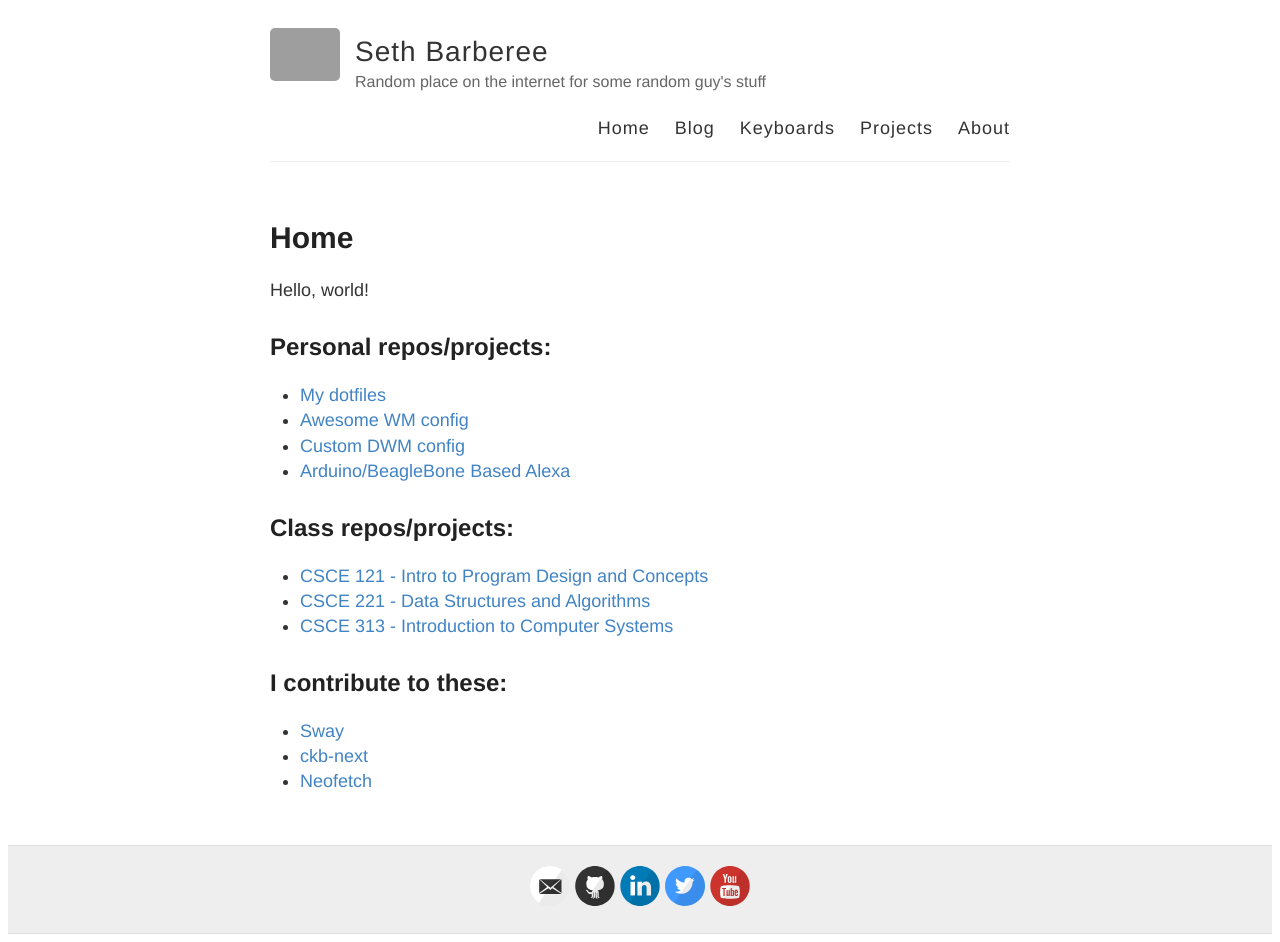
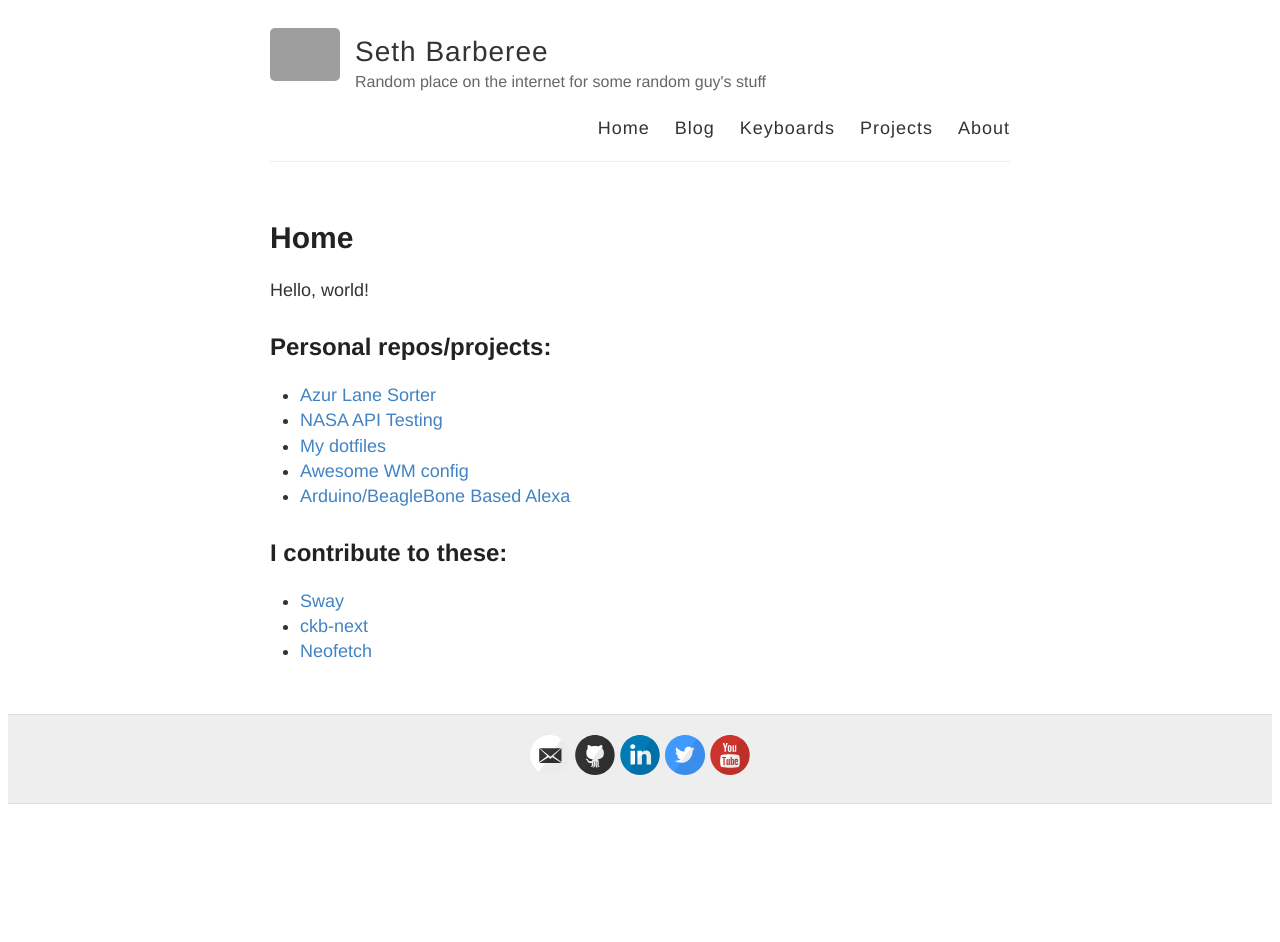
Before and after one commit to SethBarberee/sethbarberee.github.io, a Jekyll site: the page built from index.md, in a window 1280 px wide. Built offline with Jekyll 4.4.1, drawn with Linux system fonts in a browser that asks for light colours; after the commit the page ends 900 px from its top, so only the background shows below that; grey boxes are pictures that could not be loaded.

Commit message:
update index of projects

```diff
--- a/index.md
+++ b/index.md
@@ -6,15 +6,11 @@ title: "Home"
 Hello, world!
 
 ## Personal repos/projects:
+* [Azur Lane Sorter](https://github.com/SethBarberee/AzurLaneSorter)
+* [NASA API Testing](https://github.com/SethBarberee/NASA_API_Demos)
 * [My dotfiles](https://github.com/SethBarberee/dotfiles)
 * [Awesome WM config](https://github.com/SethBarberee/awesome_config)
-* [Custom DWM config](https://github.com/SethBarberee/custom-dwm)
 * [Arduino/BeagleBone Based Alexa](https://github.com/ssnatarajn98/TamuMake)
-
-## Class repos/projects:
-* [CSCE 121 - Intro to Program Design and Concepts](https://github.com/SethBarberee/CSCE-121)
-* [CSCE 221 - Data Structures and Algorithms](https://github.com/SethBarberee/CSCE-221)
-* [CSCE 313 - Introduction to Computer Systems](https://github.com/SethBarberee/CSCE-313)
 
 ## I contribute to these:
 * [Sway](https://github.com/swaywm/sway)
```
